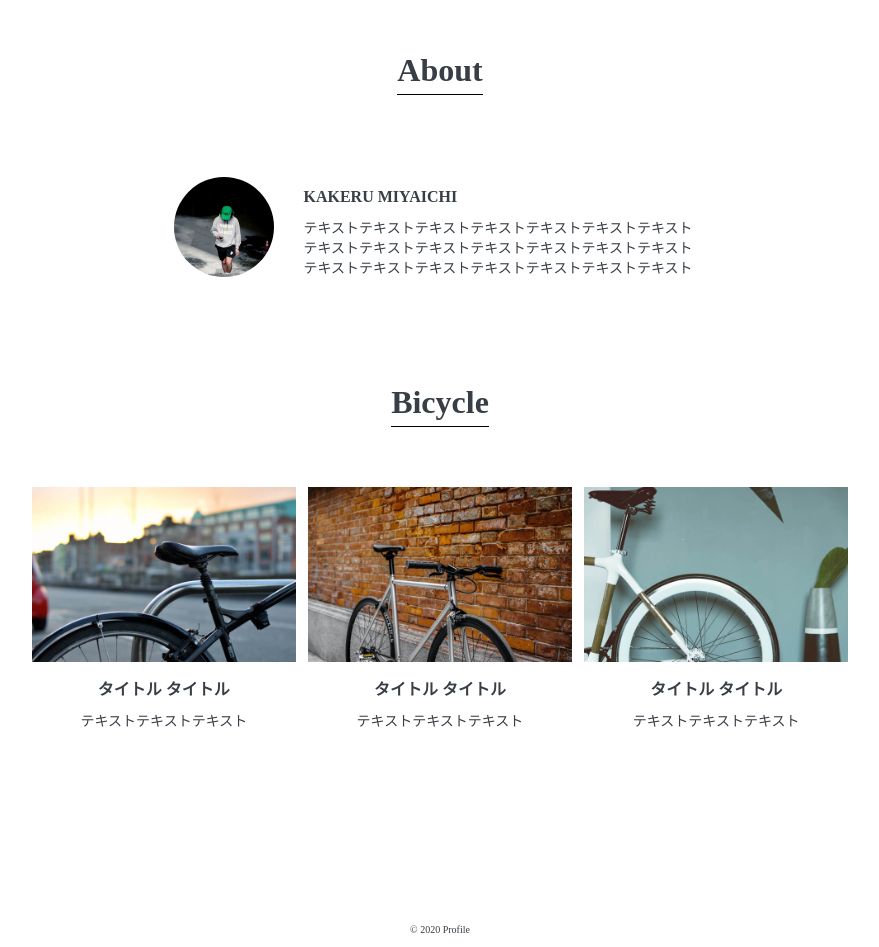
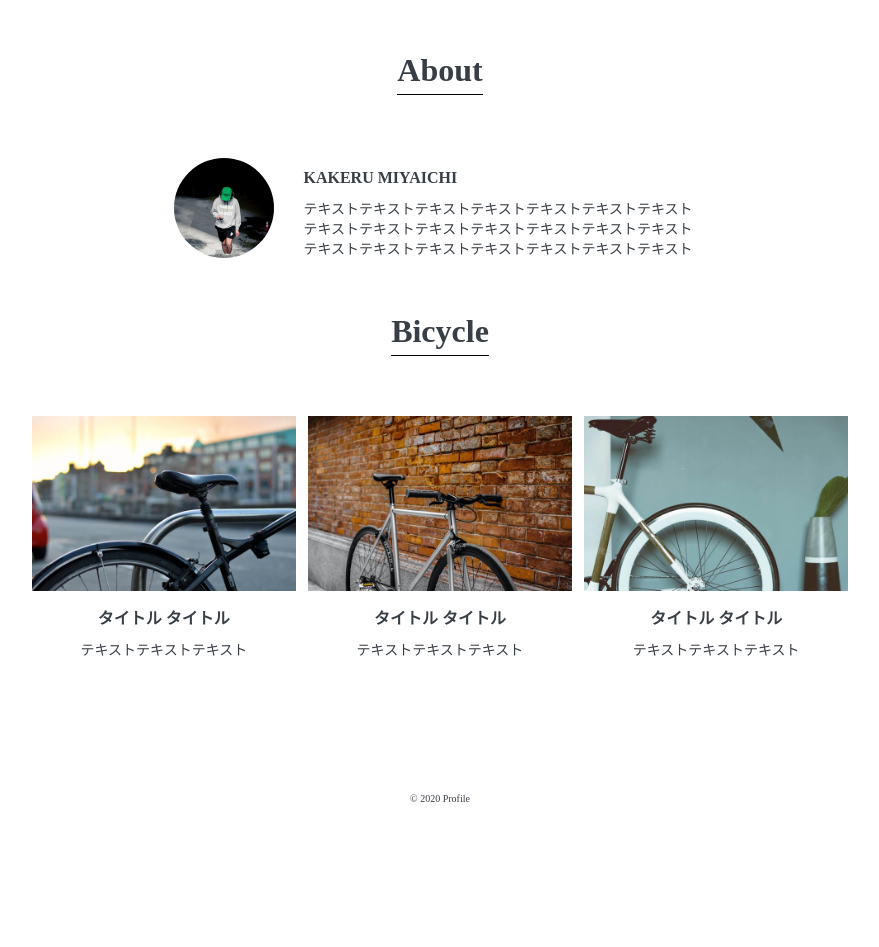
Before and after one commit to zorro901/html-prod-sample, a Next.js app: page / in a window 1280 px wide. Shown: the part 700-1647 px from the top of the page, without its empty margins (200-1079 px from the left). After the commit the page ends 1516 px from the top, so only its background shows below. Built offline with nearby package versions, Linux system fonts and the light colour scheme.

Commit message:
Modify padding size

```diff
--- a/components/about.tsx
+++ b/components/about.tsx
@@ -20,7 +20,7 @@ const About = () => {
 
           <div
             className={
-              'mt-[60px] flex min-h-[209px] ' + 'flex-col items-center justify-center md:flex-row md:mt-[27px]'
+              'mt-[60px] flex min-h-[105px] flex-col items-center justify-center md:flex-row md:mt-[60px]'
             }>
             <Image
               style={{ borderRadius: '50%' }}
@@ -29,7 +29,7 @@ const About = () => {
               width={100}
             />
             <div className={'md:ml-[30px]'}>
-              <h3 className={'my-[10px] text-left font-bold'}>KAKERU MIYAICHI</h3>
+              <h2 className={'my-[10px] text-left font-bold'}>KAKERU MIYAICHI</h2>
               <p className={'text-sm md:w-[403px]'}>
                 テキストテキストテキストテキストテキストテキストテキスト
               </p>
--- a/components/footer.tsx
+++ b/components/footer.tsx
@@ -1,6 +1,6 @@
 const Footer = () => {
   return (
-    <div className={'pt-[150px]'}>
+    <div className={'pt-[110px] md:pt-[90px]'}>
       <div className={'py-[10px]'}>
         <p className={'text-center text-[10px]'}>© 2020 Profile</p>
       </div>
```
